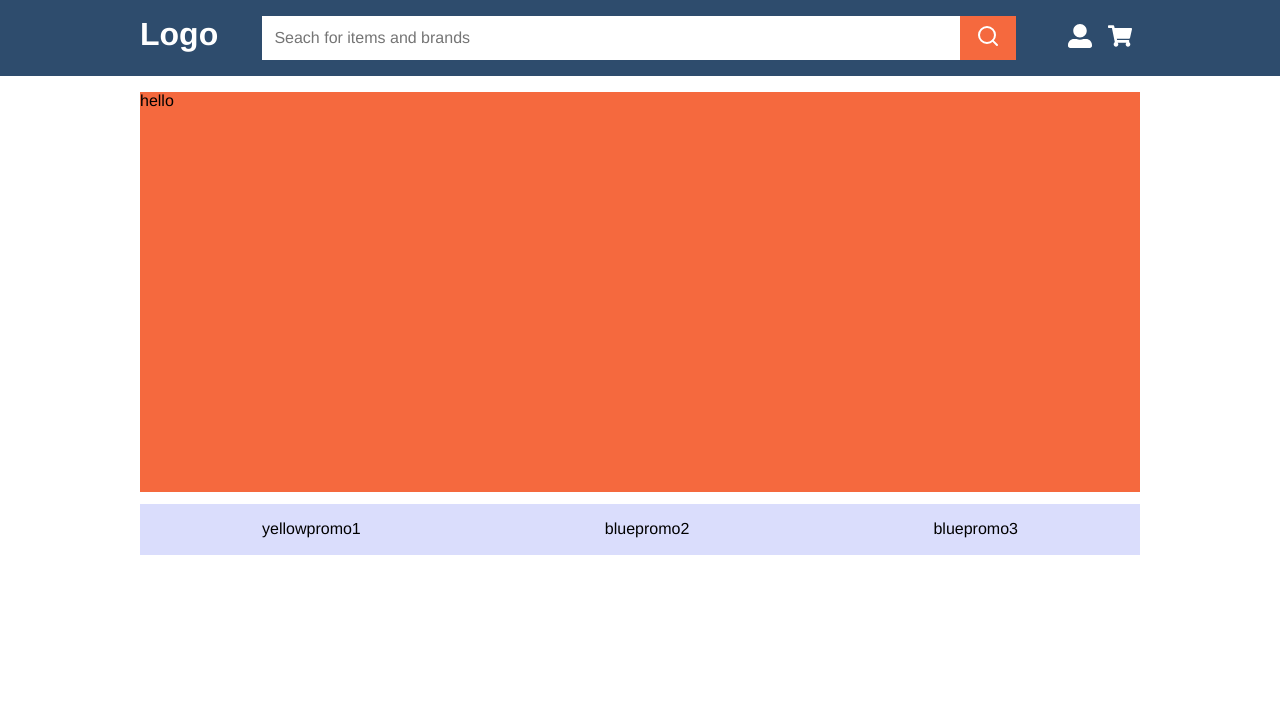
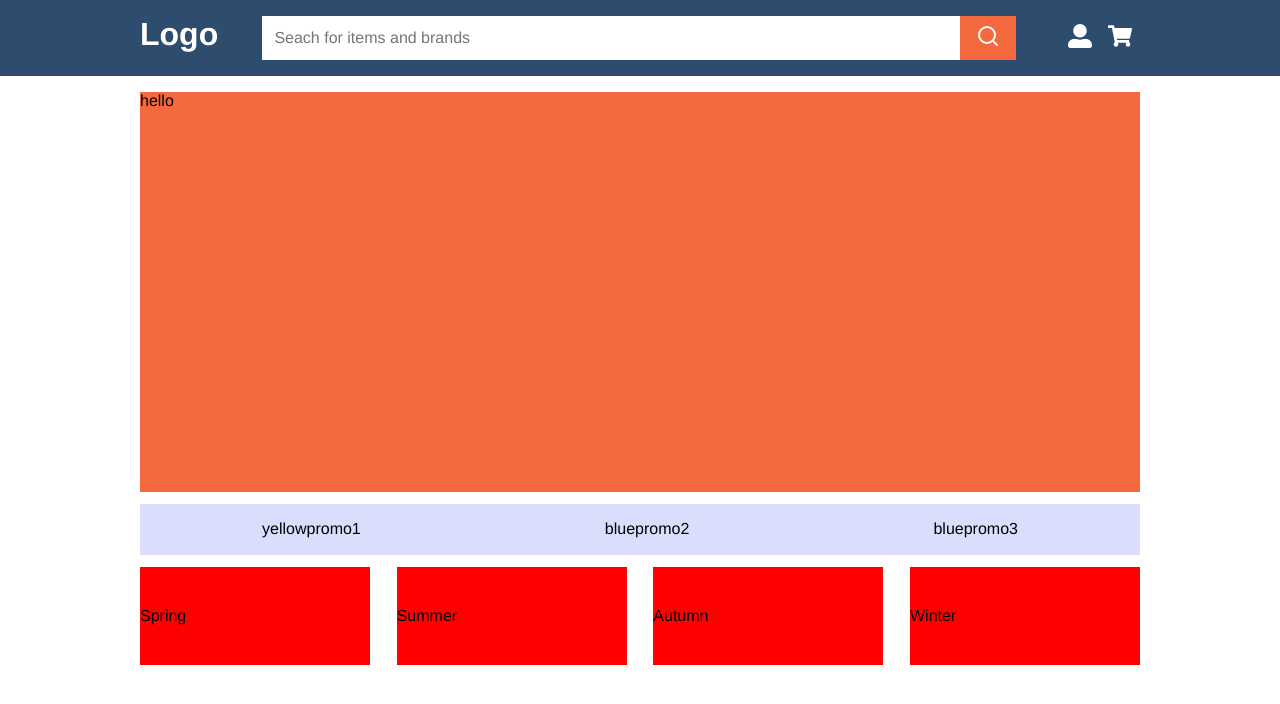
Before and after one commit to salmonsashimi/onlinestore, a Next.js app: page / in a window 1280 px wide. Shown: the top 704 px of the page. Built offline with nearby package versions, Linux system fonts and the light colour scheme.

Commit message:
added indexCategories

```diff
--- /dev/null
+++ b/src/components/IndexCategories.js
@@ -0,0 +1,30 @@
+import IndexCategory from './IndexCateogry';
+
+const IndexCategories = (props) => (
+    <div className='indexCategories'>
+        {props.categories.map((category) =>
+            <IndexCategory category={category} key={category.name} />
+        )}
+    </div>
+)
+
+IndexCategories.defaultProps = {
+    categories: [
+        {
+            name: 'Spring',
+            img: 'hello'
+        },
+        {
+            name: 'Summer'
+        },
+        {
+            name: 'Autumn'
+        },
+        {
+            name: 'Winter'
+        }
+    ]
+}
+
+
+export default IndexCategories;
--- /dev/null
+++ b/src/components/IndexCateogry.js
@@ -0,0 +1,5 @@
+export default (props) => (
+    <div className='indexCategory'>
+        {props.category.name}
+    </div>
+)
--- a/src/pages/index.js
+++ b/src/pages/index.js
@@ -1,12 +1,13 @@
 import IndexMainBanner from '../components/IndexMainBanner'
 import IndexPromosBanner from '../components/IndexPromosBanner'
-// import IndexCategoryBanner from '../components/IndexCategoryBanner'
+import IndexCategories from '../components/IndexCategories'
 
 
 const Index = () => (
     <div className='container'>
         <IndexMainBanner />
         <IndexPromosBanner />
+        <IndexCategories />
 
     </div>
 );
--- /dev/null
+++ b/src/styles/components/_indexCategories.scss
@@ -0,0 +1,5 @@
+.indexCategories {
+    display: flex;
+    flex-wrap: wrap;
+    justify-content: space-between;
+}
--- /dev/null
+++ b/src/styles/components/_indexCategory.scss
@@ -0,0 +1,5 @@
+.indexCategory {
+    background-color: red;
+    min-width: 23%;
+    padding: 4rem 0;
+}
--- a/src/styles/styles.scss
+++ b/src/styles/styles.scss
@@ -7,3 +7,5 @@
 @import './components/indexMainBanner';
 @import './components/indexPromosBanner';
 @import './components/promo';
+@import './components/indexCategories';
+@import './components/indexCategory';
```
